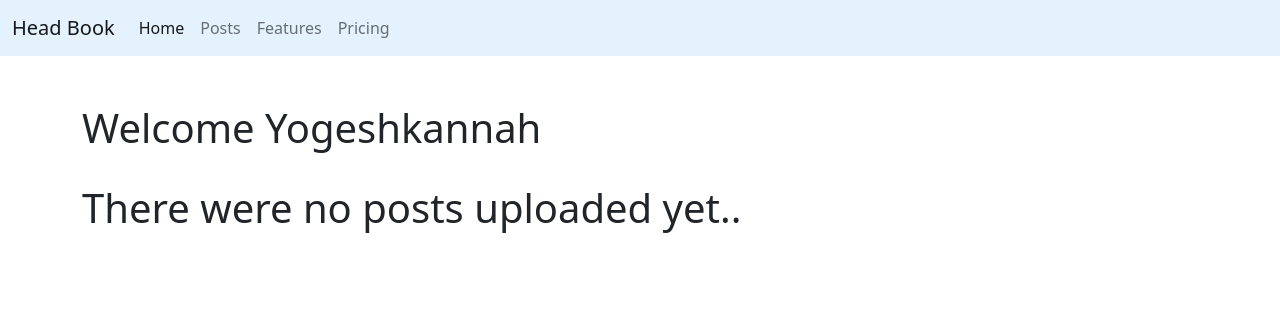
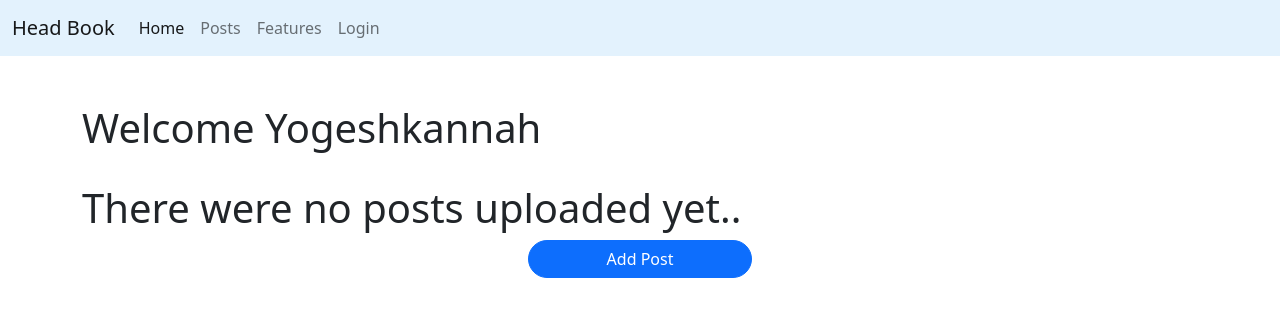
Before and after one commit to yogeshkannah23/post, a Django app: page /posts/ in a window 1280 px wide. Shown: the top 317 px of the page. Run offline with Django 5.2, Linux system fonts and the light colour scheme; data that the repository does not hold is empty; some libraries are stand-ins or nearby versions.

Commit message:
final commit

```diff
--- a/post_app/settings.py
+++ b/post_app/settings.py
@@ -85,7 +85,7 @@ DATABASES = {
         'ENGINE': 'django.db.backends.mysql',
         'NAME': 'posts',
         'USER': 'root',
-        'PASSWORD':'root',
+        'PASSWORD':'',
         'PORT':'3306',
         'HOST':'127.0.0.1',
     }
--- a/posts/templates/navbar.html
+++ b/posts/templates/navbar.html
@@ -16,7 +16,7 @@
             <a class="nav-link" href="#">Features</a>
           </li>
           <li class="nav-item">
-            <a class="nav-link" href="#">Pricing</a>
+            <a class="nav-link" href="{% url 'login' %}">Login</a>
           </li>
         </ul>
       </div>
--- a/posts/templates/post/post.html
+++ b/posts/templates/post/post.html
@@ -7,12 +7,25 @@
 <br>
 
 {% if posts %}
+<form method="POST" enctype="multipart/form-data">
+  {% csrf_token %}
+<label for="id_category">Category:</label>
+            <select name="category" id="id_category">
+              <option value="All" selected>All</option>
+                {% for item in category %}
+                    <option value="{{ item.id }}" default="select">{{ item.name }}</option>
+                {% endfor %}
+            </select>
+            <br>
+            <button type="submit " class="btn btn-primary" style="width:20%;border-radius:50px;">Add Post</button>
+</form>
+
 <div class="row" >
   {% for post in posts %}
   <div class="col-sm-4" style="justify-content:space-between;padding:20px;">
     <div class="card" style="justify-content:space-between;padding:20px;">
       <h5 class="card-title">{{post.category}}</h5>
-        <img src={{post.image.url}} class="card-img-top" alt="...">
+        <img src={{post.image.url}} class="card-img-top" style="height: 200px;;" alt="...">
         <div class="card-body">
           <h5 class="card-title">{{post.name}}</h5>
           <p class="card-text">{{post.description}}</p>
@@ -24,8 +37,8 @@
 {% else %}
 <h1>There were no posts uploaded yet..</h1>
 {% endif %}
-<div class="row d-flex justify-content-center" >
-  <a href="{% url 'add_post' %}">
+<div class="row " >
+  <a href="{% url 'add_post' %}" class="d-flex justify-content-center"><button type="submit " class="btn btn-primary" style="width:20%;border-radius:50px;">Add Post</button>
   </a>
     <br>
 
--- a/posts/urls.py
+++ b/posts/urls.py
@@ -6,4 +6,5 @@ urlpatterns = [
     path('',views.index,name='index'),
     path('posts/',views.detail,name = 'posts'),
     path('add_post/',views.add_post,name = "add_post"),
+    path('login/',views.login,name='login'),
 ]
--- a/posts/views.py
+++ b/posts/views.py
@@ -2,6 +2,7 @@ from django.shortcuts import render,redirect
 from django.http import HttpResponse,HttpRequest
 from posts.models import *
 from django.urls import *
+from posts.forms import *
 # Create your views here.
 
 app_name = "posts"
@@ -10,19 +11,42 @@ def index(request):
     return render(request,"base.html",{})
 
 def detail(request):
+    category = Category.objects.all()
     post = Post.objects.all()
+    if request.method == 'post':
+        category_id = request.POST['category']
+        post = Post.objects.all(category_id=category_id)
+        return render(request,'post/post.html',{'posts':post,'category':category})
     print(post)
-    return render(request,'post/post.html',{'posts':post})
+    return render(request,'post/post.html',{'posts':post,'category':category})
 
 def add_post(request):
+    category = Category.objects.all()
     if request.method == "POST":
         print("Post method")
         name =  request.POST['singer_name']
+        category_id = request.POST['category']
         print(name)
         if 'image' in request.FILES:
             image = request.FILES['image']
         description = request.POST['description']
 
-        new_post = Post.objects.create(name=name,image=image,description=description)
+        Post.objects.create(name=name,image=image,description=description,category_id=category_id)
 
-    return render(request,'post/add_post.html')
+    return render(request, 'post/add_post.html', {'category':category})
+
+def login(request):
+
+    if request.method == "POST":
+        form = ReviewForm(request.POST)
+
+        if form.is_valid():
+            print(form.cleaned_data)
+            cleaned_data = form.cleaned_data
+            review = Review(user_name=cleaned_data["user_name"],address=cleaned_data["address"],feedback=cleaned_data["feedback"],ratings=cleaned_data["ratings"])
+            review.save()
+            return HttpResponse("Valid Form")
+
+    else:
+        form = ReviewForm()
+    return render(request,'post/login.html',{'form':form})
```
Also changed, not shown: posts/forms.py (added, +11 -0 lines), posts/models.py (+7 -1 lines), posts/templates/post/add_post.html (+9 -2 lines), posts/templates/post/login.html (added, +20 -0 lines), media/media/Music.jpg (added), media/media/god-of-war.jpg (added), media/media/ilayaraja.jpg (added), media/media/ilayaraja_O21aSrR.jpg (added), media/media/ilayaraja_s7oHNbE.jpg (added), media/media/ilayaraja_sfhgJBH.jpg (added), posts/migrations/0003_alter_post_image.py (added), posts/migrations/0004_review.py (added).
